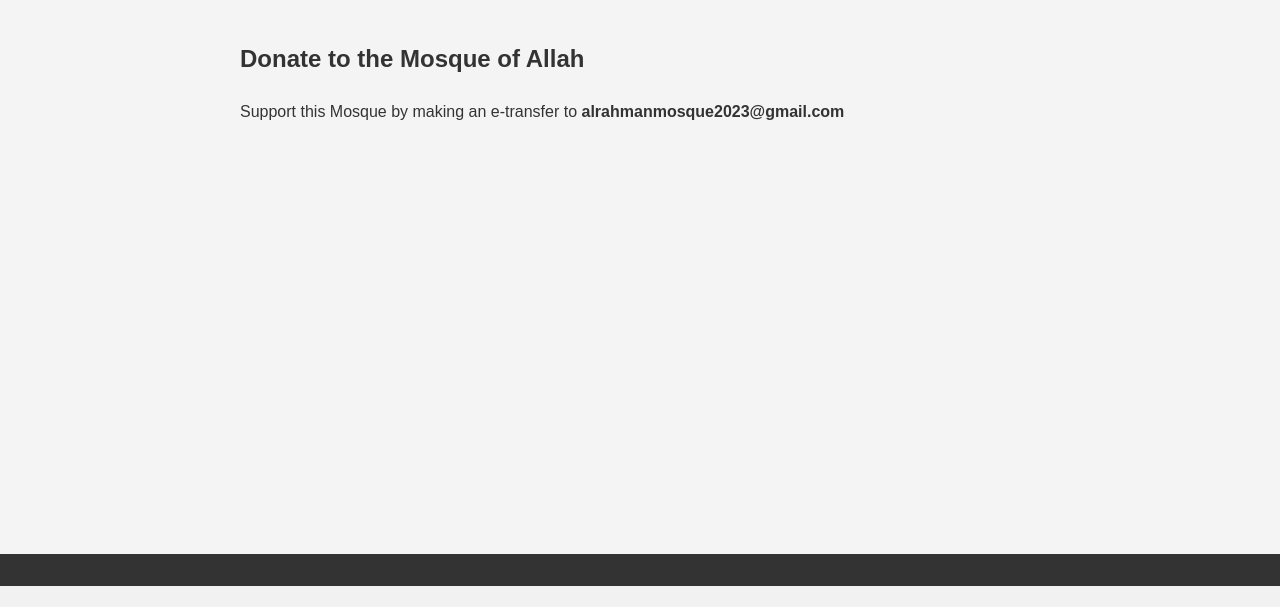
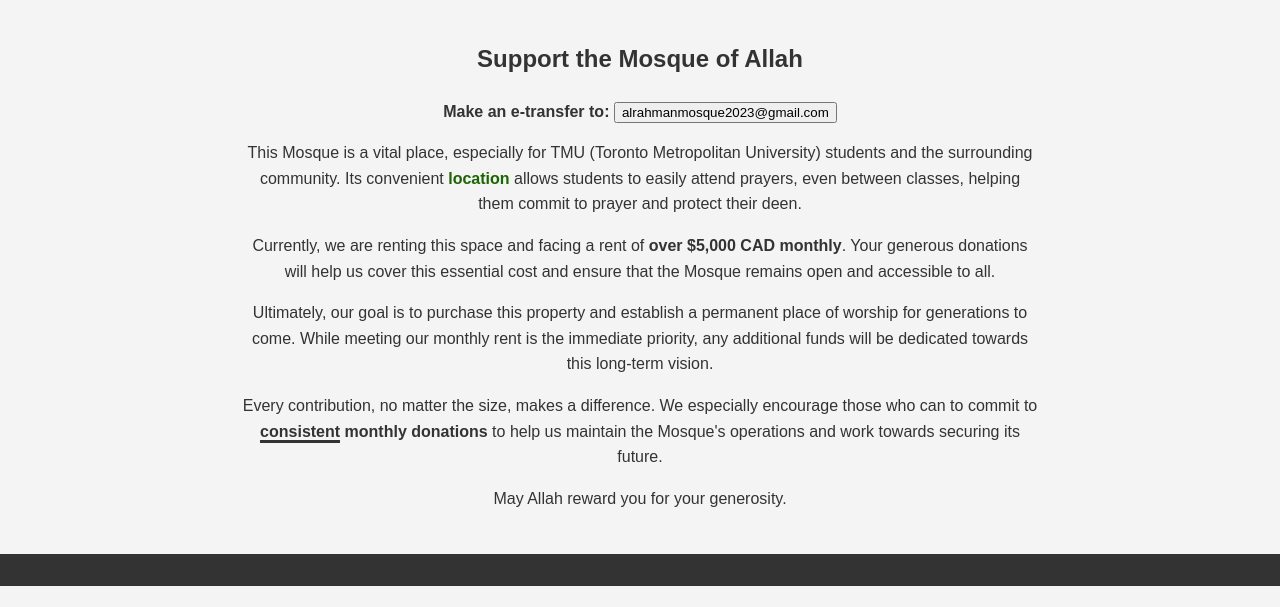
Before and after one commit to bengmoh/AlRahmanMosque-website, a Python web app: template templates/donate.html in a window 1280 px wide. Shown: the part 214-821 px from the top of the page. Before the commit the page ends 800 px from the top, so only its background shows below. Run offline with Jinja, Linux system fonts and the light colour scheme; the template is opened without the code that fills it, so the values that code supplies are empty.

Commit message:
Update: Improved 'Donate' and 'Contact' pages
Donate page now has detailed explanation of the Mosque's needs, e-transfer email can be copied (JS added)
Address in the Contact page is now a link to Google maps location of the Mosque

Minor updates:
Links color is now 'green' instead of 'blue', aligning with the Mosque color template
varialbe name 'begins' is turned back to 'athan' in the code. 'Begins' still remains for the user interface
Reordered import lines for readability in iqama.py and scraper.py
Asr waiting time after athan is at least 15 min (previously 10 min) in iqama.py

```diff
--- a/static/style.css
+++ b/static/style.css
@@ -42,7 +42,7 @@ nav a {
 }
 
 nav a:hover {
-  color: #007bff;
+  color: #1b6500;
 }
 
 /* Main content styles */
@@ -51,6 +51,17 @@ main {
   max-width: 800px;
   margin: 0 auto;
   padding-bottom: 80px;
+  text-align: center;
+}
+
+p #address {
+  text-decoration: none;
+  color: inherit;
+}
+
+p #address:hover {
+  color: #1b6500;
+  text-decoration: underline;
 }
 
 /* Info wrapper to align boxes side by side */
--- a/templates/base.html
+++ b/templates/base.html
@@ -4,7 +4,7 @@
   <title>{% block title %}{% endblock %}</title>
   <link rel="icon" href="{{ url_for('static', filename='favicon.ico') }}" type="image/x-icon">
   <link rel="stylesheet" href="{{ url_for('static', filename='style.css') }}">
-  <meta name="viewport" content="width=device-width, initial-scale=0.75">
+  <meta name="viewport" content="width=device-width, initial-scale=0.79">
 </head>
 <body>
   <header>
--- a/templates/contact.html
+++ b/templates/contact.html
@@ -2,7 +2,7 @@
 {% block title %}Contact Us{% endblock %}
 {% block content %}
   <h2>Contact Information</h2>
-  <p>Email: alrahmanmosque2023@gmail.com</p>
-  <p>Phone: (437)499-3754</p>
-  <p>Address: 98 Bond St, Toronto, ON M5B 1C7</p>
+  <p><b>Email</b>: alrahmanmosque2023@gmail.com</p>
+  <p><b>Phone</b> (437)499-3754</p>
+  <p><b>Address</b>: <a id="address" href="https://maps.app.goo.gl/2MQMjdsK3JfgQUrS9" target="_blank">98 Bond St, Toronto, ON M5B 1C7</a></p>
 {% endblock %}
--- a/templates/donate.html
+++ b/templates/donate.html
@@ -1,6 +1,43 @@
 {% extends "base.html" %}
 {% block title %}Donate{% endblock %}
 {% block content %}
-  <h2>Donate to the Mosque of Allah</h2>
-  <p>Support this Mosque by making an e-transfer to <b>alrahmanmosque2023@gmail.com</b></p>
-  {% endblock %}
+  <h2>Support the Mosque of Allah</h2>
+
+  <p><b>Make an e-transfer to:</b>
+    <button id="copyButton" onclick="copyEmail()">alrahmanmosque2023@gmail.com</button>
+    <span id="copyMessage" style="display: none; color: green;">Copied!</span>
+  </p>
+
+  <p>
+    This Mosque is a vital place, especially for TMU (Toronto Metropolitan University) students and the surrounding community.
+    Its convenient <a id="address" href="https://maps.app.goo.gl/2MQMjdsK3JfgQUrS9" target="_blank" style="color: #1b6500;"><b>location</b></a> allows students to easily attend prayers,
+    even between classes, helping them commit to prayer and protect their deen.
+  </p>
+
+  <p>
+    Currently, we are renting this space and facing a rent of <b>over $5,000 CAD monthly</b>. Your generous donations will help us cover this essential cost
+    and ensure that the Mosque remains open and accessible to all.
+  </p>
+
+  <p>
+    Ultimately, our goal is to purchase this property and establish a permanent place of worship for generations to come.
+    While meeting our monthly rent is the immediate priority, any additional funds will be dedicated towards this long-term vision.
+  </p>
+
+  <p>
+    Every contribution, no matter the size, makes a difference. We especially encourage those who can to commit to <b><span style="border-bottom: 3px solid;">consistent</span> monthly donations</b>
+    to help us maintain the Mosque's operations and work towards securing its future.
+  </p>
+
+  <p>May Allah reward you for your generosity.</p>
+
+  <script>
+    function copyEmail() {
+      navigator.clipboard.writeText("alrahmanmosque2023@gmail.com");
+      document.getElementById("copyMessage").style.display = "inline";
+      setTimeout(function() {
+        document.getElementById("copyMessage").style.display = "none";
+      }, 2000); // Message disappears after 2 seconds
+    }
+  </script>
+{% endblock %}
--- a/templates/prayer_times.html
+++ b/templates/prayer_times.html
@@ -19,10 +19,10 @@
     <th>Begins</th>
     <th>Iqama</th>
   </tr>
-  {% for prayer, (begins, iqama) in today.items() %}
+  {% for prayer, (athan, iqama) in today.items() %}
   <tr>
     <td>{{ prayer }}</td>
-    <td>{{ begins }}</td>
+    <td>{{ athan }}</td>
     <td>{{ iqama }}</td>
   </tr>
   {% endfor %}
```
Also changed, not shown: iqama.py (+7 -7 lines), scraper.py (+12 -11 lines), tomorrow.csv (+5 -5 lines).
